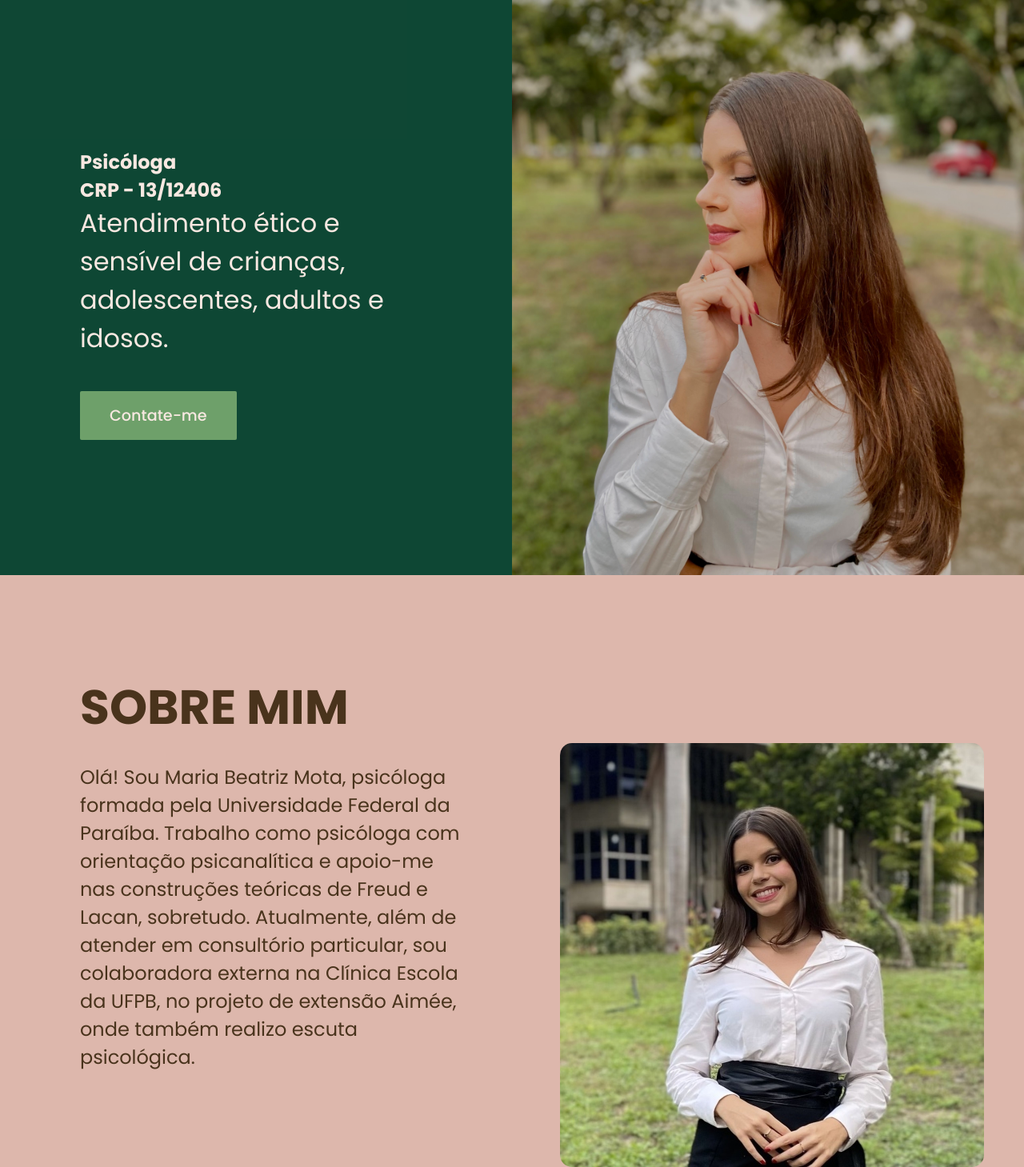
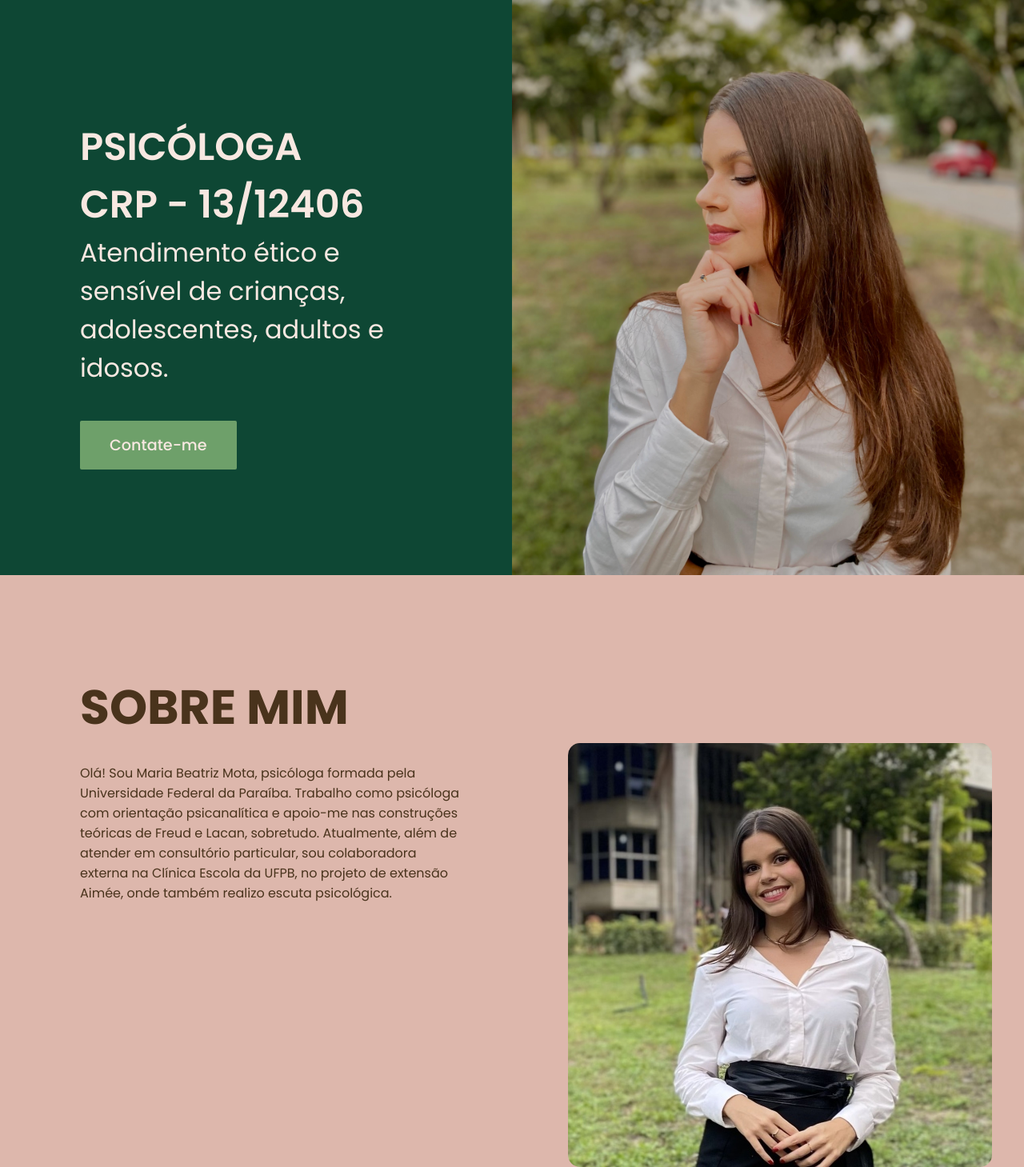
Before and after one commit to psimariabeatriz/psimariabeatriz.github.io, a plain HTML site: page index.html in a window 1280 px wide. Shown: the part 81-1540 px from the top of the page at 80% size. Drawn offline with Linux system fonts and the light colour scheme.

Commit message:
Update style.css

```diff
--- a/css/style.css
+++ b/css/style.css
@@ -223,6 +223,16 @@ a {
     color: inherit; /* Garante que a cor do texto seja herdada */
 }
 
+
+.home .content h2 {
+    font-size: 3em;
+    font-weight: 600;
+    text-transform: uppercase;
+    pointer-events: none;
+    user-select: none;
+    color: inherit;
+}
+
 .home .content p {
     margin-bottom: 58px;
     font-size: 2em;
@@ -300,6 +310,19 @@ a {
     height: fit-content;
 }
 
+
+.container2 {
+    width: 100%;
+    height: fit-content;
+    padding-left: 10px;
+    padding-right: 10px;
+}
+
+.container p{
+    color: var(--mainly-font-color);
+    font-size: 1em;
+}
+
 .row {
     display: grid;
     grid-template-columns: repeat(auto-fit, minmax(350px, 1fr));
@@ -332,7 +355,7 @@ a {
     text-align: center;
     padding: 50px 0px;
     border-radius: 10px;
-    font-size: 14px;
+    font-size: 12px;
     cursor: pointer;
     background-color: var(--button-color);
     transition: transform 0.5s, background 0.5s;
```
